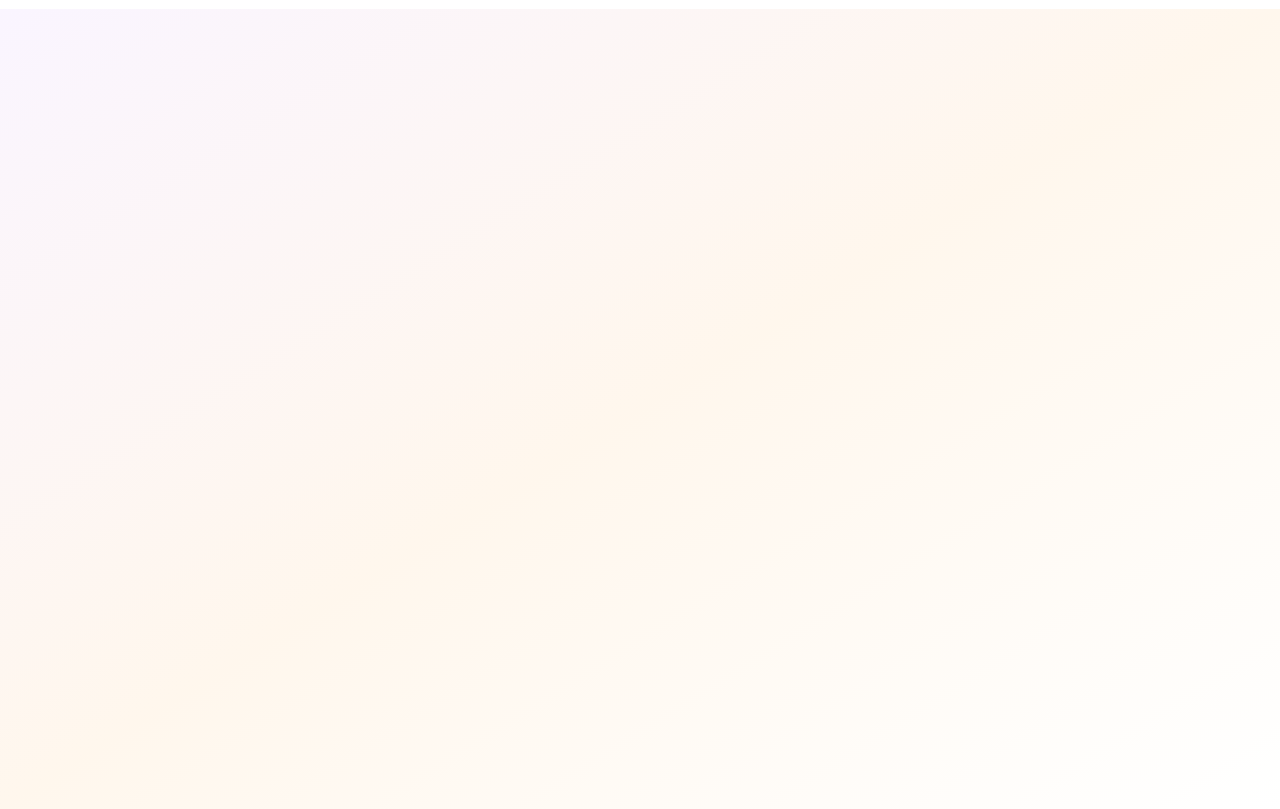
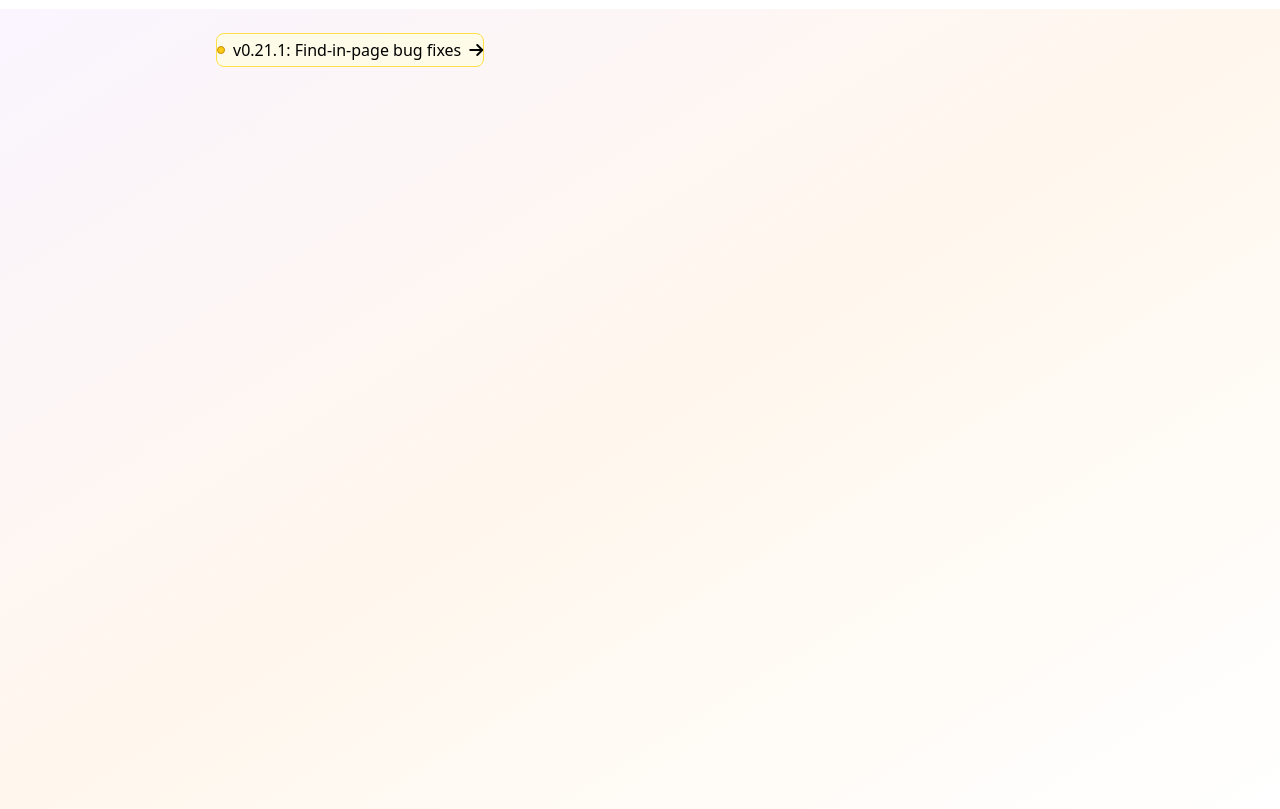
Before and after one commit to Tridib11/ToDesktop, a website: page index.html in a window 1280 px wide. Shown: the part 63-872 px from the top of the page. Drawn offline with Linux system fonts and the light colour scheme.

```diff
--- a/index.html
+++ b/index.html
@@ -59,7 +59,17 @@
   <!-- Main -->
    <main>
     <!-- Hero Section -->
-     <div id="hero" class="min-h-screen bg-gradient-to-br from-purple-50 via-orange-50 to-transparent"></div>
+     <div id="hero" class="min-h-screen bg-gradient-to-br from-purple-50 via-orange-50 to-transparent">
+      <div id="hero-container" class="max-w-4xl mx-auto px-6 pb-32 flex flex-col ">
+        <div id="version-text" class="items-center flex my-6 gap-2 border border-yellow-300 bg-yellow-50 rounded-lg py-1 w-fit">
+          <div class="w-2 h-2 bg-yellow-400 rounded-full border border-yellow-600 bg">
+          </div>
+          <p>v0.21.1: <span>Find-in-page bug fixes</span></p>
+          <i class="fa-solid fa-arrow-right"></i>
+        </div>
+      </div>
+
+     </div>
    </main>
 </body>
 <script src="script.js"></script>
```
Also changed, not shown: output.css.
